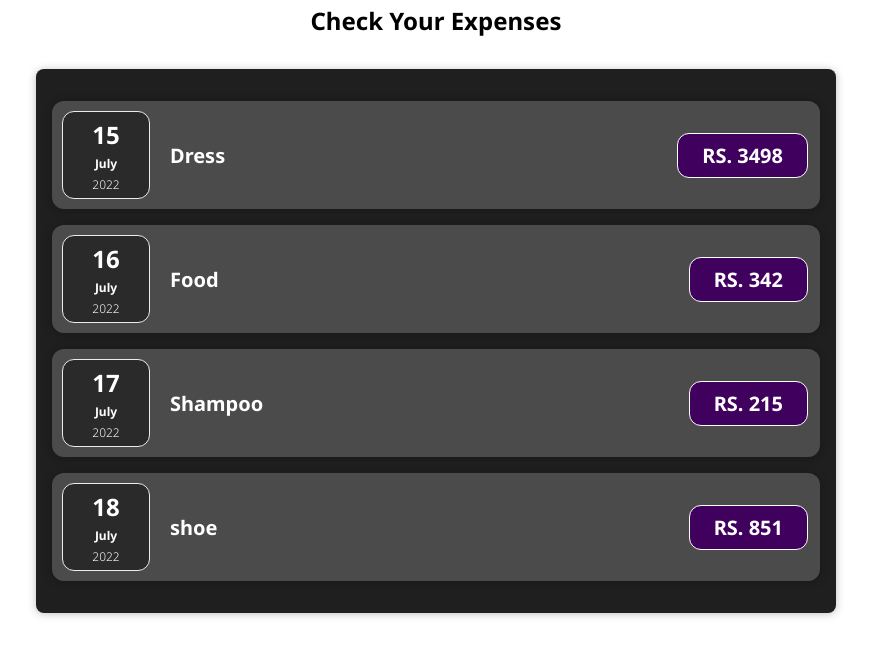
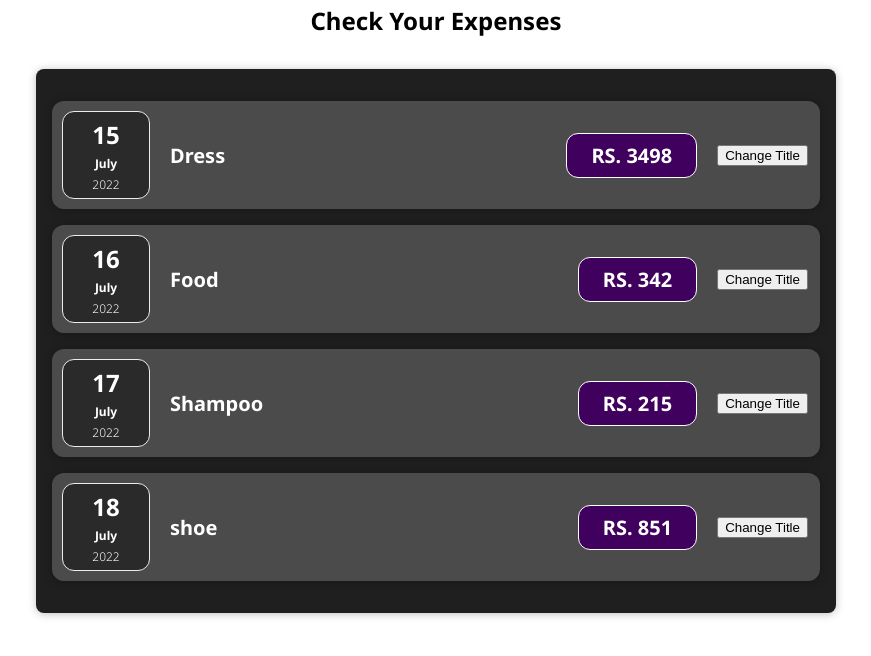
Before and after one commit to SudiptaChakraborty51/Check-Expenses, a React (Create React App) app: page / in a window 1280 px wide. Shown: the top 656 px of the page, without its empty margins (204-1075 px from the left). Built offline with nearby package versions, Linux system fonts and the light colour scheme.

Commit message:
starting useState hook

```diff
--- a/src/components/Expenses/ExpenseItem.js
+++ b/src/components/Expenses/ExpenseItem.js
@@ -1,14 +1,21 @@
+import React, { useState } from 'react';
 import './ExpenseItem.css';
 import ExpenseDate from './ExpenseDate';
 import Card from '../UI/Card';
 
 function ExpenseItem(props){
+   const [title, setTitle] = useState(props.title);
+   const clickHandler = () => {
+      setTitle('Updated!!');
+      console.log(title);
+   }
    return(
       <Card className="expense-item">
          <ExpenseDate date={props.date} />
           <div className="expense-item__description">
-            <h2>{props.title}</h2>
+            <h2>{title}</h2>
             <div className="expense-item__price">RS. {props.amount}</div>
+            <button onClick={clickHandler}>Change Title</button>
           </div>
       </Card>
    )
```
